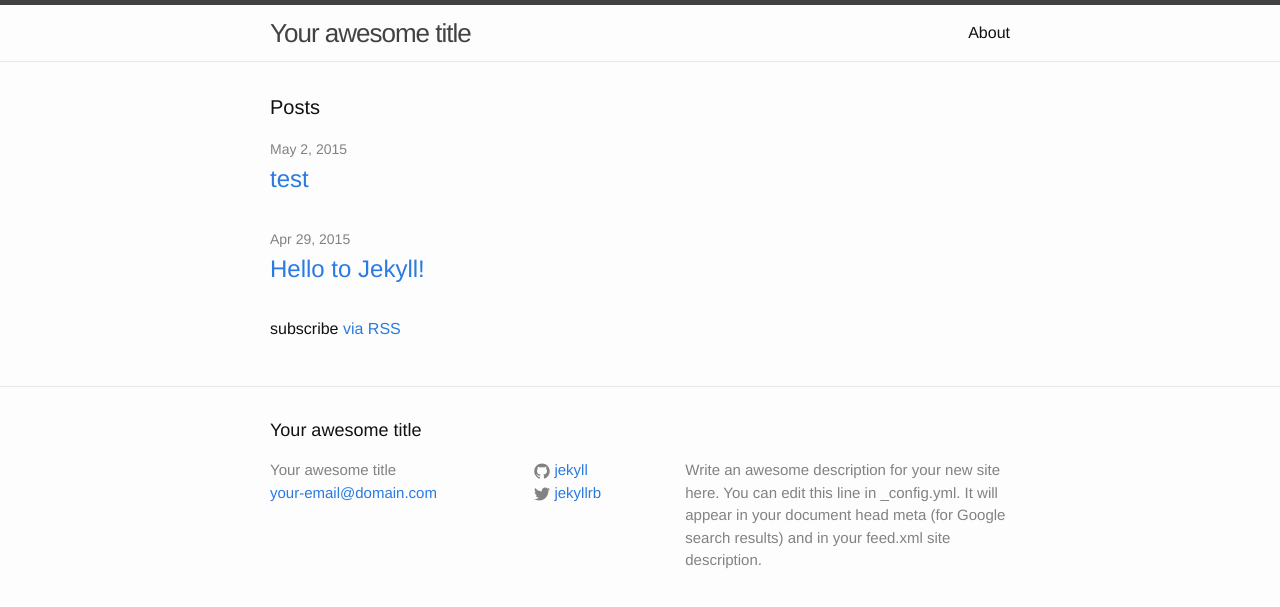
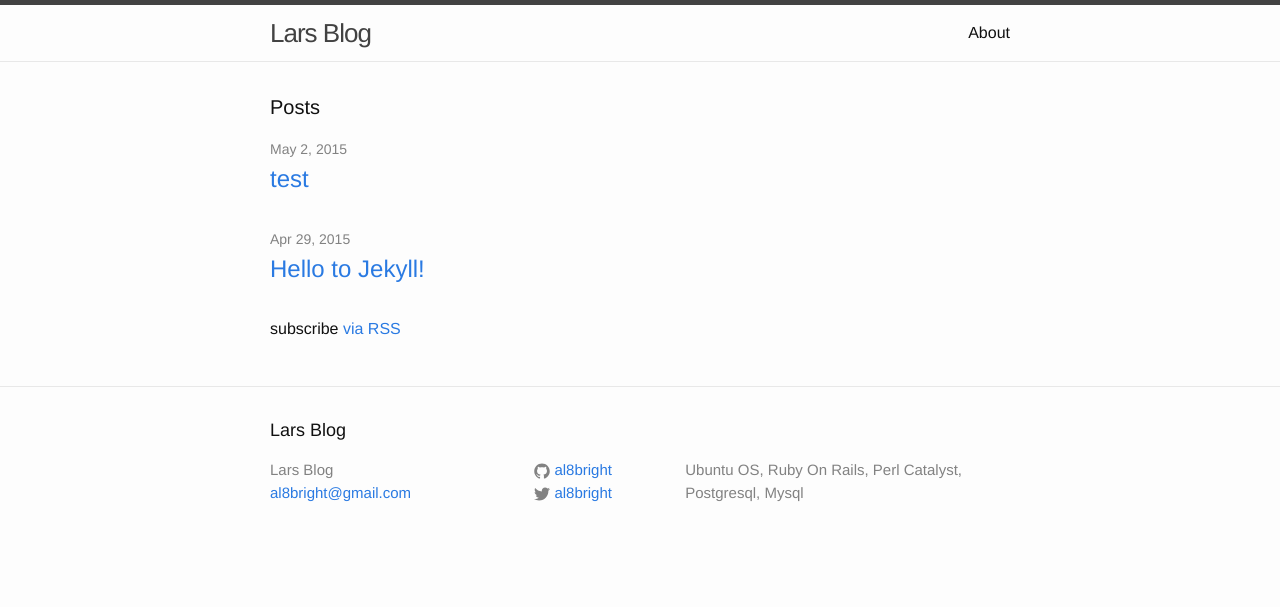
Before and after one commit to al8bright/al8bright.github.com, a Jekyll site: the page built from index.html, in a window 1280 px wide. Shown: the top 607 px of the page. Built offline with Jekyll 4.4.1, drawn with Linux system fonts in a browser that asks for light colours.

Commit message:
Update _config.yml

```diff
--- a/_config.yml
+++ b/_config.yml
@@ -1,14 +1,12 @@
 # Site settings
-title: Your awesome title
-email: your-email@domain.com
+title: Lars Blog
+email: al8bright@gmail.com
 description: > # this means to ignore newlines until "baseurl:"
-  Write an awesome description for your new site here. You can edit this
-  line in _config.yml. It will appear in your document head meta (for
-  Google search results) and in your feed.xml site description.
+  Ubuntu OS, Ruby On Rails, Perl Catalyst, Postgresql, Mysql
 baseurl: "" # the subpath of your site, e.g. /blog/
-url: "http://yourdomain.com" # the base hostname & protocol for your site
-twitter_username: jekyllrb
-github_username:  jekyll
+url: "http://al8bright.github.io" # the base hostname & protocol for your site
+twitter_username: al8bright
+github_username:  al8bright
 
 # Build settings
 markdown: kramdown
```
